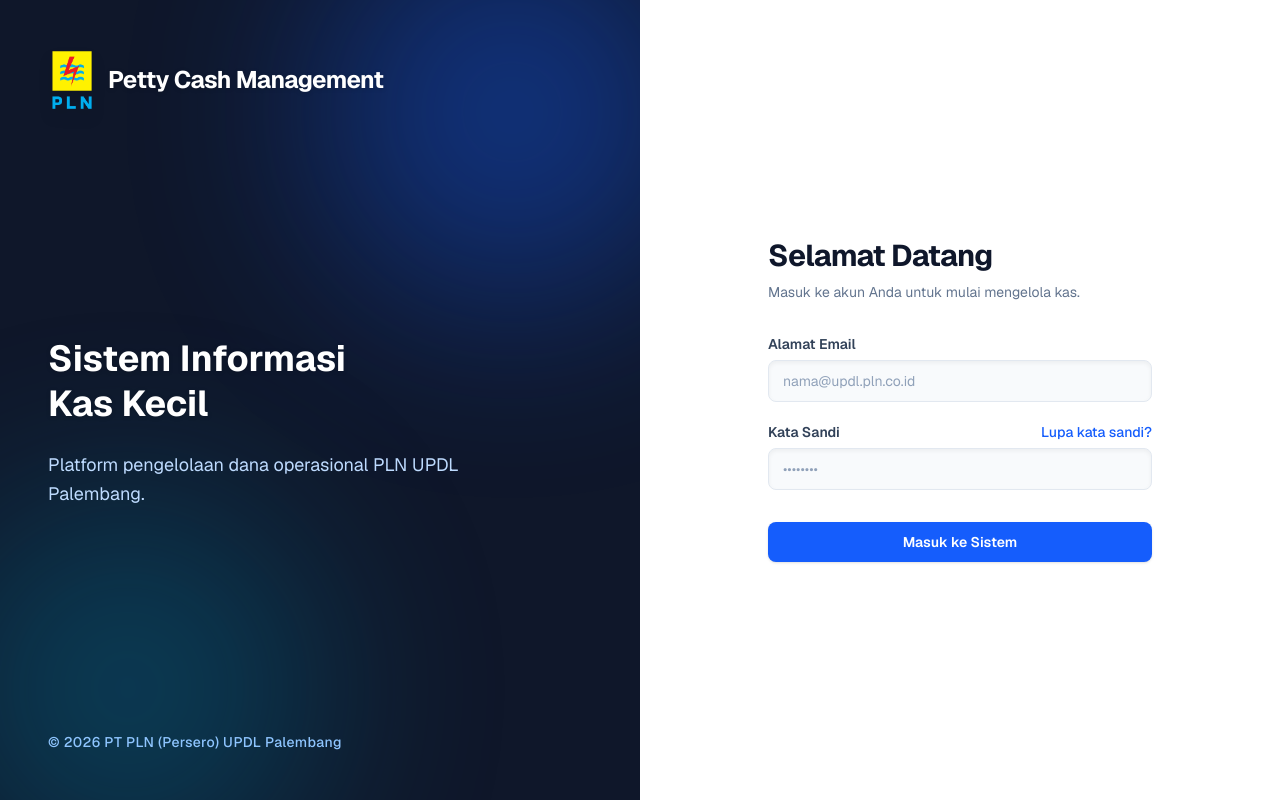
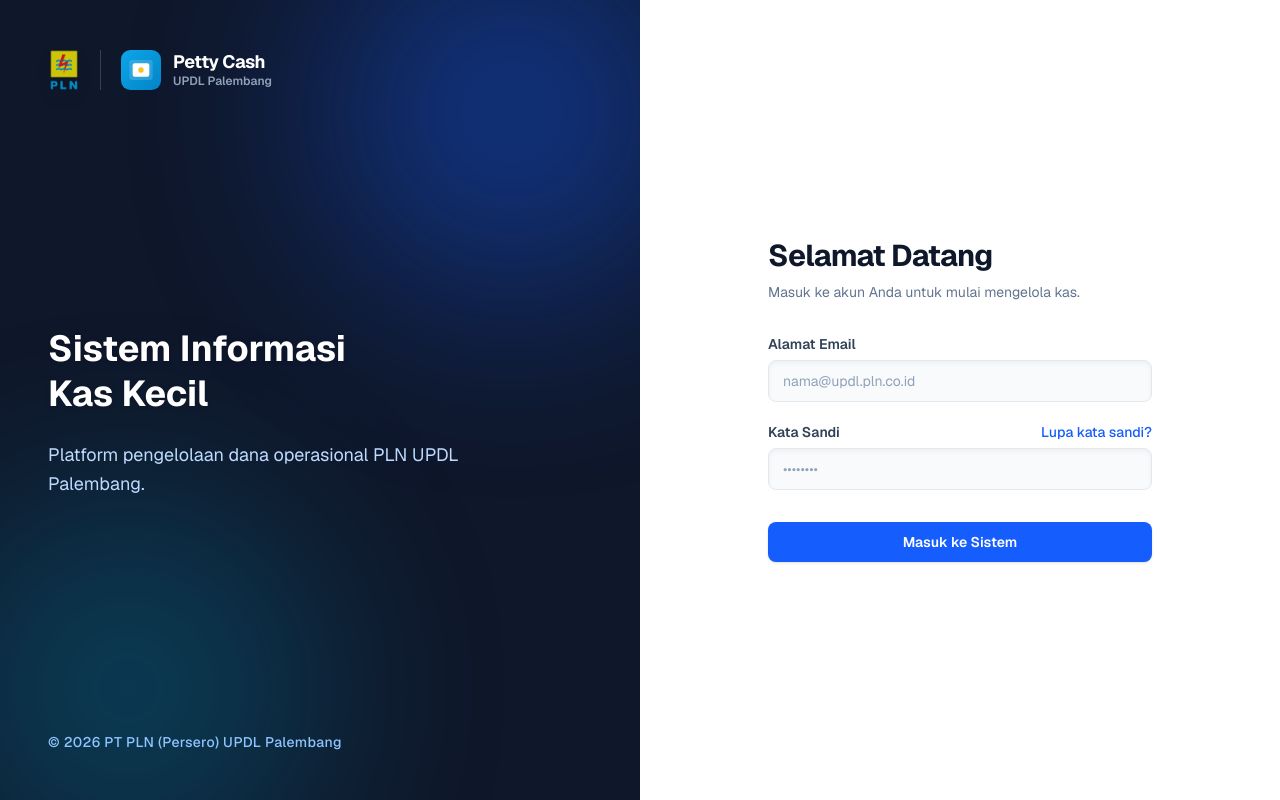
Before and after one commit to Synoids/sistem-informasi-kas-kecil-PLN-UPDL-palembang, a Next.js app: page /login in a window 1280 px wide. Built offline with nearby package versions, Linux system fonts and the light colour scheme.

Commit message:
feat: design and integrate official branding logo components

```diff
--- a/src/app/components/Header.tsx
+++ b/src/app/components/Header.tsx
@@ -1,10 +1,11 @@
 import { logout } from '@/app/login/actions'
+import { Logo } from '@/app/components/Logo'
 
 export function Header({ fullName, role }: { fullName: string; role: string }) {
   return (
     <header className="h-14 bg-white border-b border-slate-200 flex items-center justify-between px-6 shrink-0">
-      <div className="flex items-center gap-3 md:hidden">
-        <h1 className="text-sm font-semibold text-slate-800">Kas Kecil PKU</h1>
+      <div className="flex items-center md:hidden">
+        <Logo className="w-6 h-6" withText textClassName="text-[10px]" />
       </div>
       <div className="hidden md:block" />
       <div className="flex items-center gap-4">
--- /dev/null
+++ b/src/app/components/Logo.tsx
@@ -0,0 +1,45 @@
+export function Logo({
+  className = "w-8 h-8",
+  withText = false,
+  textClassName = "",
+  variant = "light"
+}: {
+  className?: string,
+  withText?: boolean,
+  textClassName?: string,
+  variant?: "light" | "dark"
+}) {
+  const icon = (
+    <svg className={className} viewBox="0 0 240 240" fill="none" xmlns="http://www.w3.org/2000/svg">
+      <rect width="240" height="240" rx="56" fill="url(#bg-grad)"/>
+      <rect x="50" y="60" width="140" height="120" rx="16" fill="white" fillOpacity="0.15"/>
+      <rect x="70" y="80" width="100" height="80" rx="12" fill="white"/>
+      <circle cx="120" cy="120" r="16" fill="#FBBF24"/>
+      <defs>
+        <linearGradient id="bg-grad" x1="0" y1="0" x2="240" y2="240" gradientUnits="userSpaceOnUse">
+          <stop stopColor="#0EA5E9"/>
+          <stop offset="1" stopColor="#0284C7"/>
+        </linearGradient>
+      </defs>
+    </svg>
+  );
+
+  if (!withText) return icon;
+
+  const textColor = variant === "light" ? "text-slate-800" : "text-white";
+  const descColor = variant === "light" ? "text-slate-500" : "text-slate-400";
+
+  return (
+    <div className="flex items-center gap-3">
+      {icon}
+      <div className={`flex flex-col ${textClassName}`}>
+        <span className={`font-bold text-lg leading-tight tracking-tight ${textColor}`}>
+          Petty Cash
+        </span>
+        <span className={`text-xs font-semibold ${descColor}`}>
+          UPDL Palembang
+        </span>
+      </div>
+    </div>
+  )
+}
--- a/src/app/components/Sidebar.tsx
+++ b/src/app/components/Sidebar.tsx
@@ -2,6 +2,7 @@
 
 import Link from 'next/link'
 import { usePathname } from 'next/navigation'
+import { Logo } from '@/app/components/Logo'
 
 type NavItem = {
   label: string
@@ -30,9 +31,8 @@ export function Sidebar({ role, fullName }: { role: 'ADMIN' | 'USER'; fullName:
 
   return (
     <aside className="hidden md:flex md:flex-col md:w-60 bg-[#1e293b] text-slate-200 min-h-screen">
-      <div className="px-5 py-5 border-b border-slate-700">
-        <h1 className="text-base font-semibold text-white leading-tight">Kas Kecil</h1>
-        <p className="text-xs text-slate-400 mt-0.5">PKU UPDL Palembang</p>
+      <div className="px-5 py-6 border-b border-slate-700/50 flex items-center justify-center">
+        <Logo className="w-10 h-10" withText variant="dark" textClassName="text-sm" />
       </div>
 
       <nav className="flex-1 px-3 py-4 space-y-1">
--- /dev/null
+++ b/src/app/icon.tsx
@@ -0,0 +1,58 @@
+import { ImageResponse } from 'next/og'
+
+export const size = {
+  width: 64,
+  height: 64,
+}
+export const contentType = 'image/png'
+
+export default function Icon() {
+  return new ImageResponse(
+    (
+      <div
+        style={{
+          width: '100%',
+          height: '100%',
+          display: 'flex',
+          alignItems: 'center',
+          justifyContent: 'center',
+          background: 'linear-gradient(to bottom right, #0EA5E9, #0284C7)',
+          borderRadius: '16px',
+        }}
+      >
+        <div
+          style={{
+            position: 'absolute',
+            width: '60%',
+            height: '50%',
+            backgroundColor: 'rgba(255, 255, 255, 0.15)',
+            borderRadius: '4px',
+            top: '25%',
+          }}
+        />
+        <div
+          style={{
+            position: 'absolute',
+            width: '42%',
+            height: '34%',
+            backgroundColor: 'white',
+            borderRadius: '3px',
+            display: 'flex',
+            alignItems: 'center',
+            justifyContent: 'center',
+          }}
+        >
+          <div
+            style={{
+              width: '14px',
+              height: '14px',
+              backgroundColor: '#FBBF24',
+              borderRadius: '50%',
+            }}
+          />
+        </div>
+      </div>
+    ),
+    { ...size }
+  )
+}
--- a/src/app/login/page.tsx
+++ b/src/app/login/page.tsx
@@ -2,6 +2,8 @@ import { login } from './actions'
 import { SubmitButton } from './components/SubmitButton'
 import { AlertCircle } from 'lucide-react'
 import Image from 'next/image'
+
+import { Logo } from '@/app/components/Logo'
 
 export default async function LoginPage({
   searchParams,
@@ -22,11 +24,12 @@ export default async function LoginPage({
         <div className="absolute bottom-[-10%] left-[-10%] w-96 h-96 bg-cyan-600 rounded-full filter blur-[100px] opacity-30 animate-blob animation-delay-2000 pointer-events-none"></div>
 
         <div className="relative z-10">
-          <div className="flex items-center gap-3">
-            <div className="w-12 h-16 flex items-center justify-center drop-shadow-xl">
-              <Image src="/Logo_PLN.png" alt="Logo PLN" width={48} height={64} className="object-contain" />
+          <div className="flex items-center gap-4">
+            <div className="flex items-center justify-center drop-shadow-xl">
+              <Image src="/Logo_PLN.png" alt="Logo PLN" width={32} height={44} className="object-contain opacity-80" />
             </div>
-            <h1 className="text-2xl font-bold tracking-tight text-white drop-shadow-sm">Petty Cash Management</h1>
+            <div className="h-10 w-px bg-slate-700 mx-1"></div>
+            <Logo className="w-10 h-10" withText variant="dark" textClassName="text-xl" />
           </div>
         </div>
 
```
